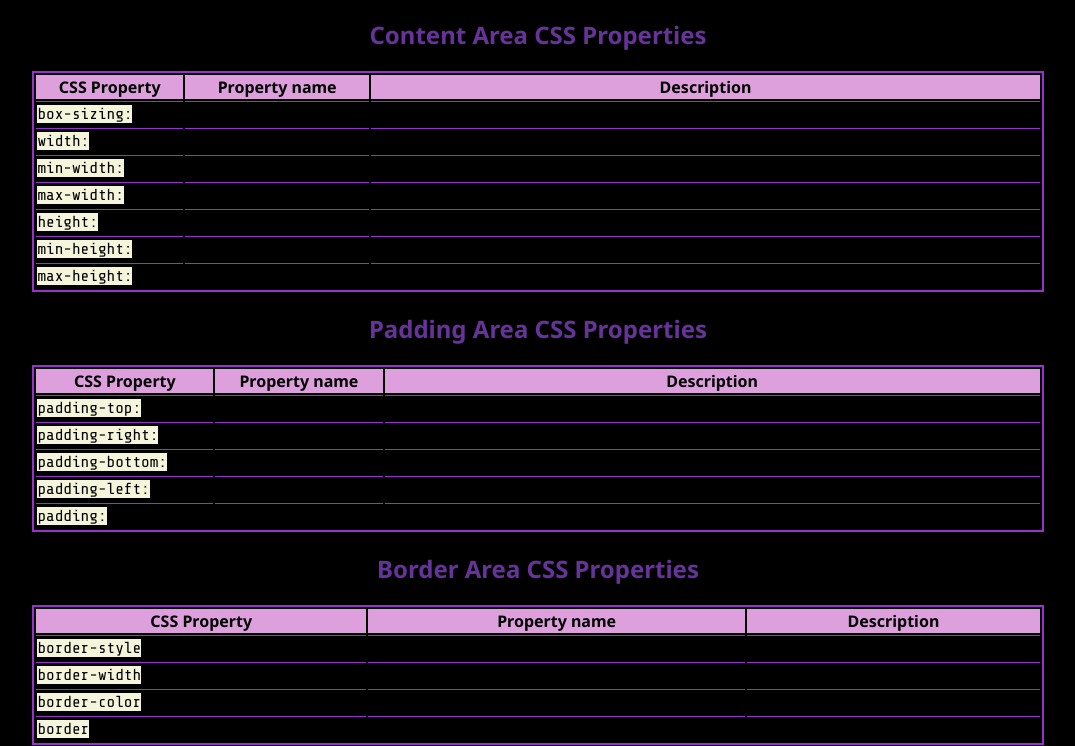
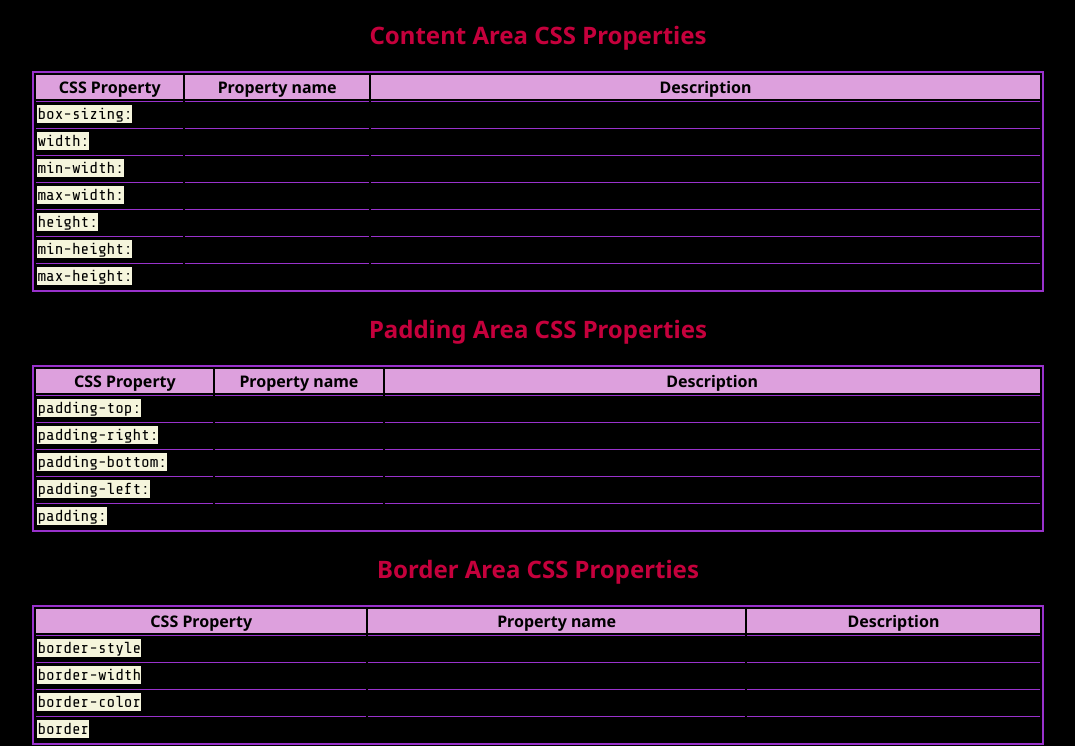
Before and after one commit to fqkykd9rds-alt/Cheat-Sheet, a plain HTML site: page index.html in a window 1280 px wide. Shown: the part 54-800 px from the top of the page, without its empty margins (102-1177 px from the left). Drawn offline with nearby package versions, Linux system fonts and the light colour scheme.

Commit message:
color change

```diff
--- a/styles.css
+++ b/styles.css
@@ -16,7 +16,7 @@ h1 {
 }
 
 h2 {
-  color: rebeccapurple;
+  color: var(--cyber-red);
   text-align: center;
 }
 
```
